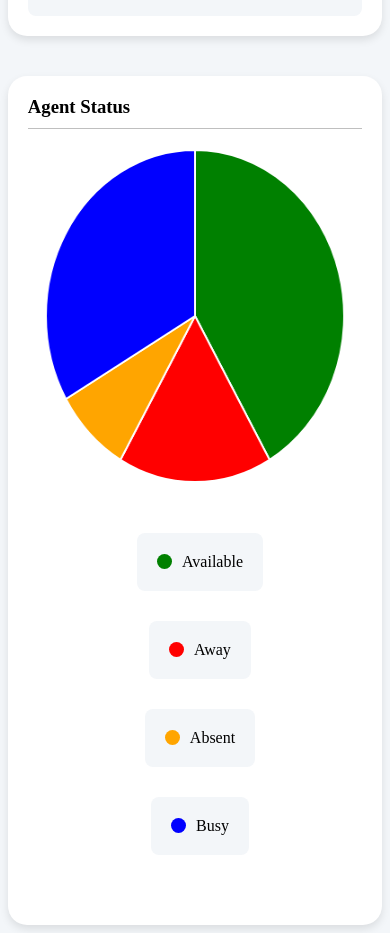
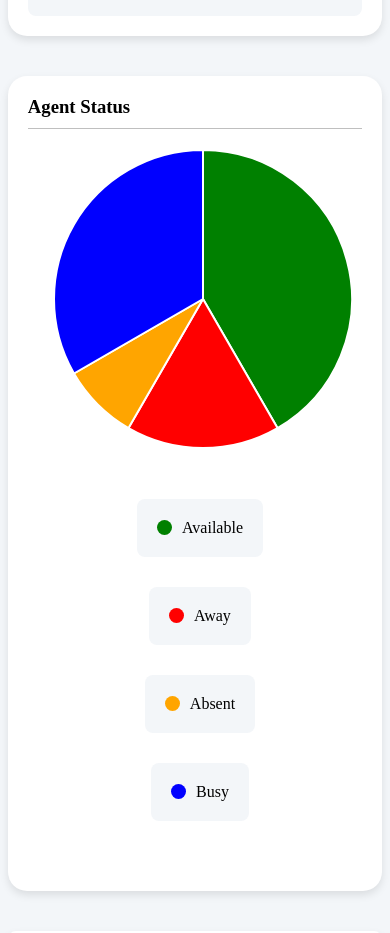
Before and after one commit to abdulgeek/evotech, a React (Vite) app: page / in a window 390 px wide. Shown: the part 1000-1933 px from the top of the page. Built offline with nearby package versions, Linux system fonts and the light colour scheme; the HTML template or start-up script is replaced by a standard one.

Commit message:
fixed responsiveness

```diff
--- a/src/components/Statistics/CallStats/CallStats.css
+++ b/src/components/Statistics/CallStats/CallStats.css
@@ -109,15 +109,14 @@
     margin-right: 5px;
 }
 
-
-
 @media screen and (max-width: 768px) {
     .stats-block {
         flex-basis: 100%;
     }
 
     .pie-chart-container {
-        flex-direction: column;
+        display: flex;
+        justify-content: center;
         align-items: center;
     }
 
@@ -132,10 +131,8 @@
     }
 
     .pie-chart {
-        margin-left: 35px;
-    }
-
-    .pie-chart canvas {
+        text-align: center;
+        margin-left: 5%;
         width: 100%;
         max-width: 300px;
     }
```
